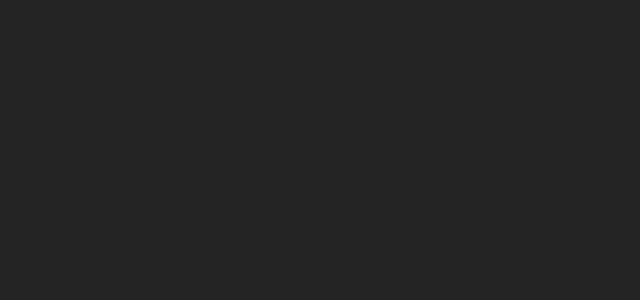
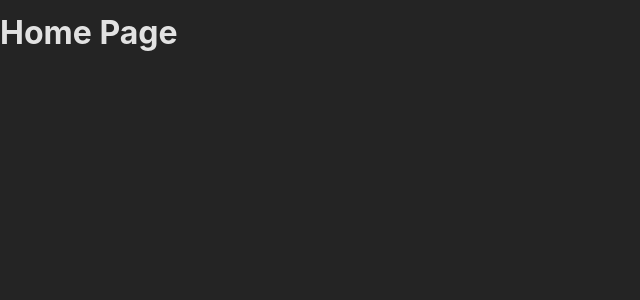
Before and after one commit to NicholasCloud4/Router, a React (Create React App) app: page / in a window 1280 px wide. Shown: the top 300 px of the page, without its empty margins (0-640 px from the left). Built offline with nearby package versions, Linux system fonts and the light colour scheme.

Commit message:
Defining Routes

```diff
--- a/src/App.js
+++ b/src/App.js
@@ -1,5 +1,14 @@
+import { createBrowserRouter, RouterProvider } from "react-router-dom";
+import HomePage from "./pages/HomePage";
+
+// https://example.com/products
+
+const router = createBrowserRouter([
+    { path: '/', element: <HomePage /> },
+])
+
 function App() {
-  return <div></div>;
+    return <RouterProvider router={router} />;
 }
 
 export default App;
--- /dev/null
+++ b/src/pages/HomePage.js
@@ -0,0 +1,7 @@
+import React from 'react'
+
+export default function Home() {
+    return (
+        <h1>Home Page</h1>
+    )
+}
```
Also changed, not shown: 1 other file (tests, documents, lock files or other folders).
